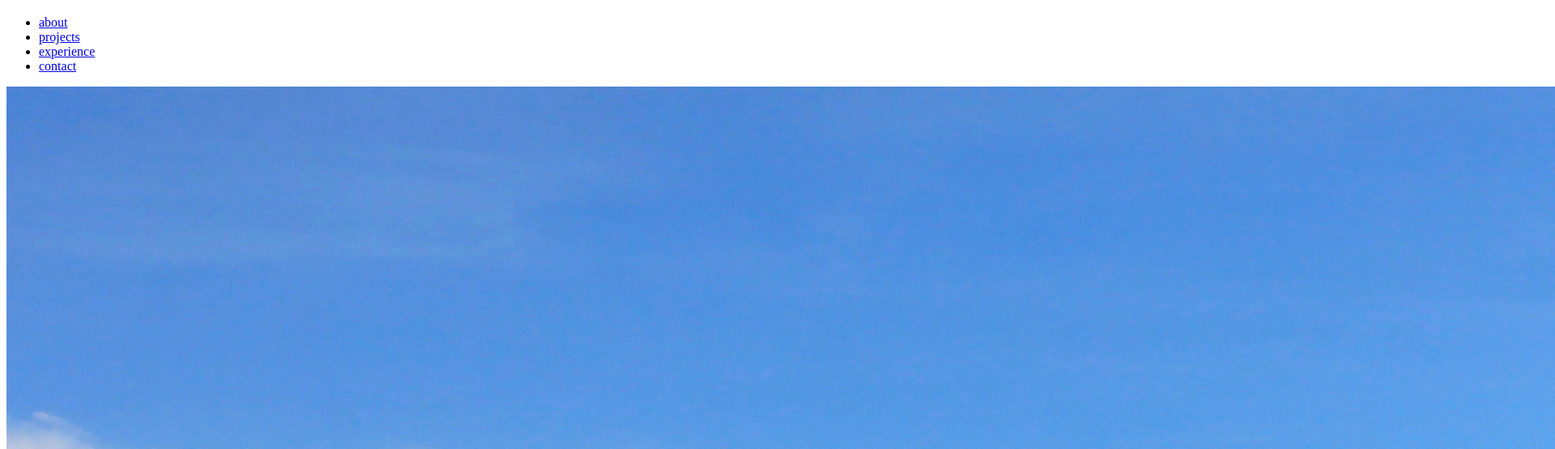
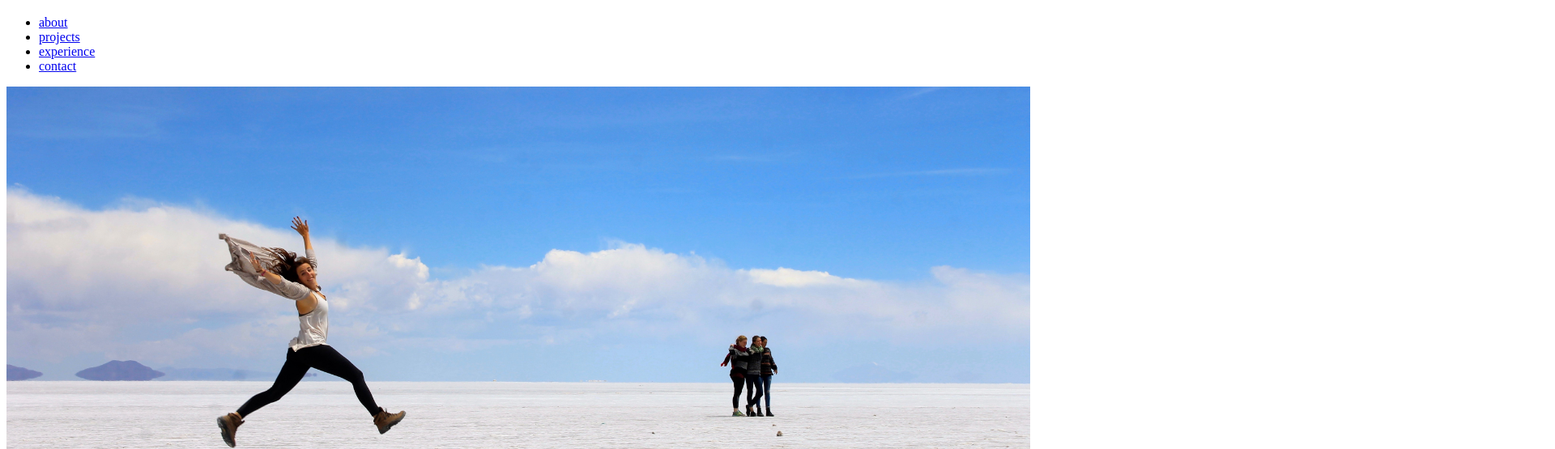
Before and after one commit to simanthastew/portfolio, a plain HTML site: page index.html in a window 1280 px wide. Shown: the part 61-616 px from the top of the page at 81% size, 1920 px wide, since content can reach past the window. Drawn offline with nearby package versions, Linux system fonts and the light colour scheme.

Commit message:
commit to push

```diff
--- a/css/index.css
+++ b/css/index.css
@@ -1 +1,5 @@
-index.css
+#main-photo {
+  max-width: 100%;
+  height: auto;
+  position: relative;
+}
--- a/index.html
+++ b/index.html
@@ -22,7 +22,9 @@
   	<div id='wrapper'>
 
 	  	<div id='summary'>
-	  		<img src="images/bolivia.jpg">
+	  		<section id='photo-section'>
+	  			<img id='main-photo'src="images/bolivia.jpg">
+	  		</section>
 	  		<p>
 	  			Hey, I'm Sam. <br>
 	  			Michigan born and bred, currently located in Detroit. <br>
```
